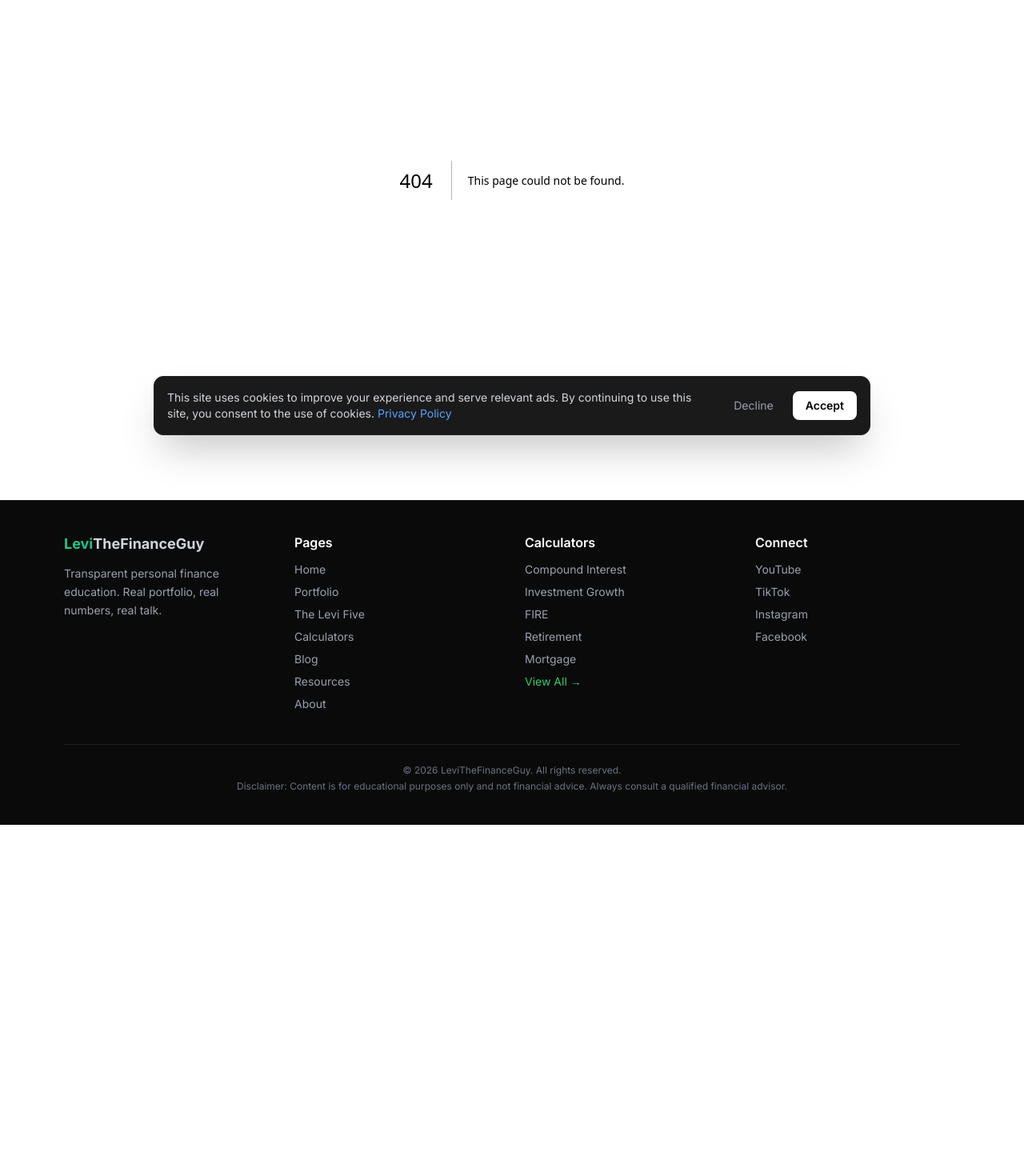
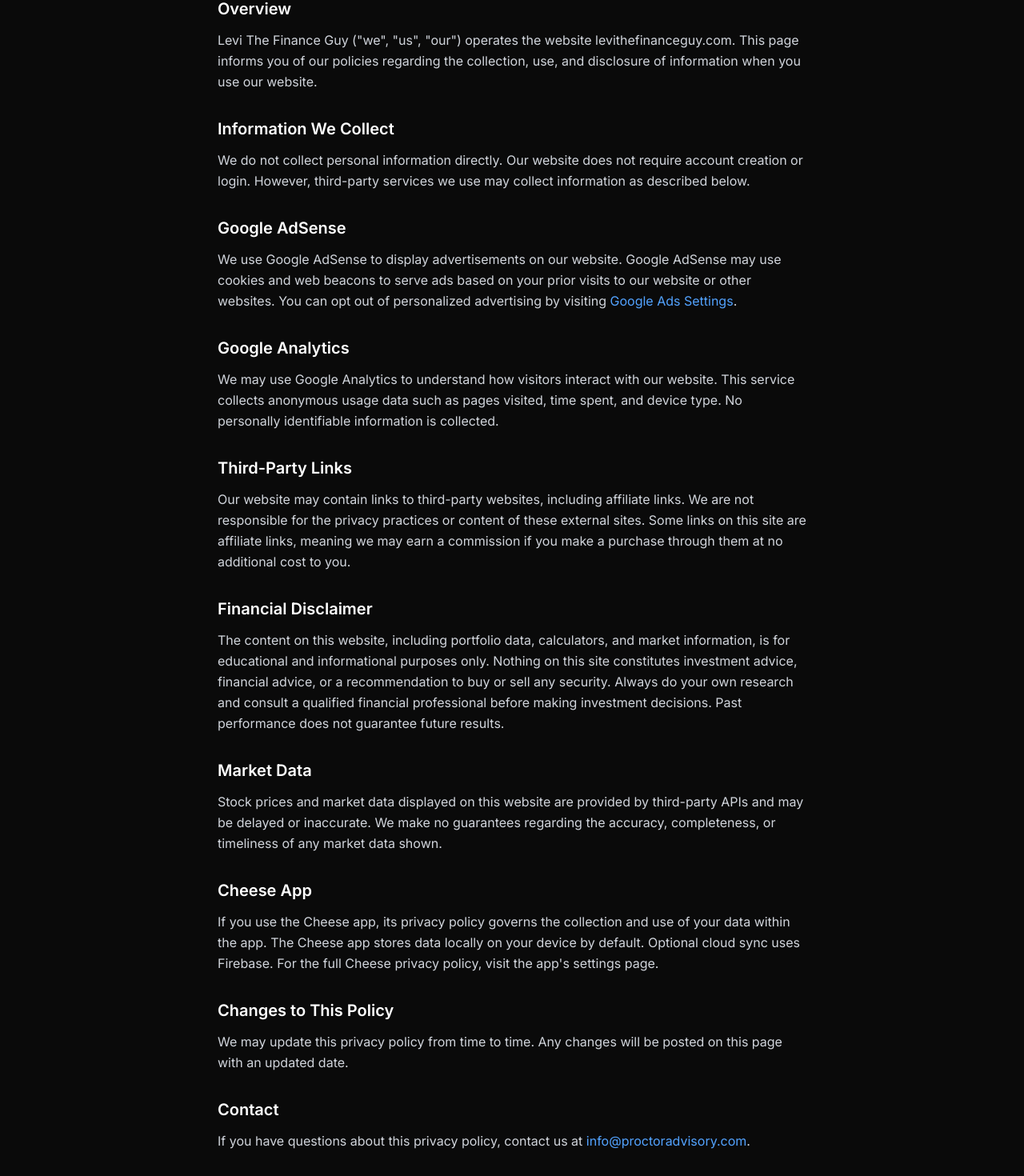
Before and after one commit to levithefinanceguy/levithefinanceguy, a Next.js app: page /privacy in a window 1280 px wide. Before the commit this address had no page. Shown: the part 240-1710 px from the top of the page at 80% size. Before the commit the page ends 1271 px from the top, so only its background shows below. Built offline with nearby package versions, Linux system fonts and the light colour scheme.

Commit message:
Remove cookie banner, add privacy policy page for AdSense

```diff
--- a/app/layout.tsx
+++ b/app/layout.tsx
@@ -5,7 +5,6 @@
 import Navigation from "./components/Navigation";
 import Footer from "./components/Footer";
 import AdBanner from "./components/AdBanner";
-import CookieConsent from "./components/CookieConsent";
 
 const inter = Inter({
   variable: "--font-inter",
@@ -94,7 +93,6 @@
         <Navigation />
         <main className="flex-1">{children}</main>
         <Footer />
-        <CookieConsent />
       </body>
     </html>
   );
--- /dev/null
+++ b/app/privacy/page.tsx
@@ -0,0 +1,93 @@
+import type { Metadata } from "next";
+
+export const metadata: Metadata = {
+  title: "Privacy Policy",
+  description: "Privacy policy for Levi The Finance Guy website.",
+};
+
+export default function PrivacyPage() {
+  return (
+    <div className="max-w-3xl mx-auto px-4 py-16">
+      <h1 className="text-3xl font-bold mb-8">Privacy Policy</h1>
+      <p className="text-gray-400 mb-4">Last updated: March 30, 2026</p>
+
+      <div className="space-y-8 text-gray-300 leading-relaxed">
+        <section>
+          <h2 className="text-xl font-semibold text-white mb-3">Overview</h2>
+          <p>
+            Levi The Finance Guy (&quot;we&quot;, &quot;us&quot;, &quot;our&quot;) operates the website levithefinanceguy.com. This page informs you of our policies regarding the collection, use, and disclosure of information when you use our website.
+          </p>
+        </section>
+
+        <section>
+          <h2 className="text-xl font-semibold text-white mb-3">Information We Collect</h2>
+          <p>
+            We do not collect personal information directly. Our website does not require account creation or login. However, third-party services we use may collect information as described below.
+          </p>
+        </section>
+
+        <section>
+          <h2 className="text-xl font-semibold text-white mb-3">Google AdSense</h2>
+          <p>
+            We use Google AdSense to display advertisements on our website. Google AdSense may use cookies and web beacons to serve ads based on your prior visits to our website or other websites. You can opt out of personalized advertising by visiting{" "}
+            <a href="https://www.google.com/settings/ads" className="text-blue-400 hover:underline" target="_blank" rel="noopener noreferrer">
+              Google Ads Settings
+            </a>.
+          </p>
+        </section>
+
+        <section>
+          <h2 className="text-xl font-semibold text-white mb-3">Google Analytics</h2>
+          <p>
+            We may use Google Analytics to understand how visitors interact with our website. This service collects anonymous usage data such as pages visited, time spent, and device type. No personally identifiable information is collected.
+          </p>
+        </section>
+
+        <section>
+          <h2 className="text-xl font-semibold text-white mb-3">Third-Party Links</h2>
+          <p>
+            Our website may contain links to third-party websites, including affiliate links. We are not responsible for the privacy practices or content of these external sites. Some links on this site are affiliate links, meaning we may earn a commission if you make a purchase through them at no additional cost to you.
+          </p>
+        </section>
+
+        <section>
+          <h2 className="text-xl font-semibold text-white mb-3">Financial Disclaimer</h2>
+          <p>
+            The content on this website, including portfolio data, calculators, and market information, is for educational and informational purposes only. Nothing on this site constitutes investment advice, financial advice, or a recommendation to buy or sell any security. Always do your own research and consult a qualified financial professional before making investment decisions. Past performance does not guarantee future results.
+          </p>
+        </section>
+
+        <section>
+          <h2 className="text-xl font-semibold text-white mb-3">Market Data</h2>
+          <p>
+            Stock prices and market data displayed on this website are provided by third-party APIs and may be delayed or inaccurate. We make no guarantees regarding the accuracy, completeness, or timeliness of any market data shown.
+          </p>
+        </section>
+
+        <section>
+          <h2 className="text-xl font-semibold text-white mb-3">Cheese App</h2>
+          <p>
+            If you use the Cheese app, its privacy policy governs the collection and use of your data within the app. The Cheese app stores data locally on your device by default. Optional cloud sync uses Firebase. For the full Cheese privacy policy, visit the app&apos;s settings page.
+          </p>
+        </section>
+
+        <section>
+          <h2 className="text-xl font-semibold text-white mb-3">Changes to This Policy</h2>
+          <p>
+            We may update this privacy policy from time to time. Any changes will be posted on this page with an updated date.
+          </p>
+        </section>
+
+        <section>
+          <h2 className="text-xl font-semibold text-white mb-3">Contact</h2>
+          <p>
+            If you have questions about this privacy policy, contact us at{" "}
+            <a href="mailto:info@proctoradvisory.com" className="text-blue-400 hover:underline">
+              info@proctoradvisory.com
+            </a>.
+          </p>
+        </section>
+      </div>
+    </div>
+  );
+}
```
